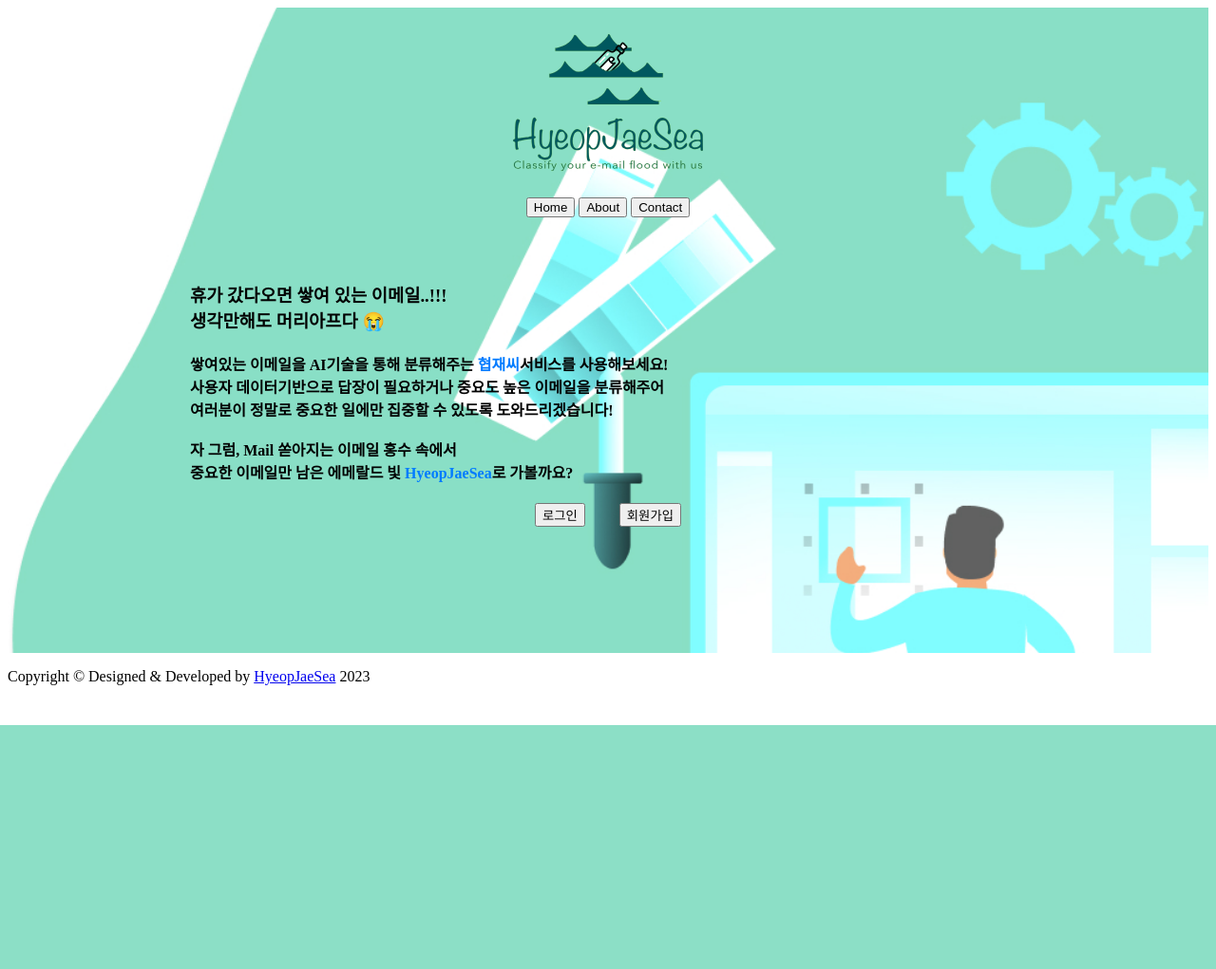
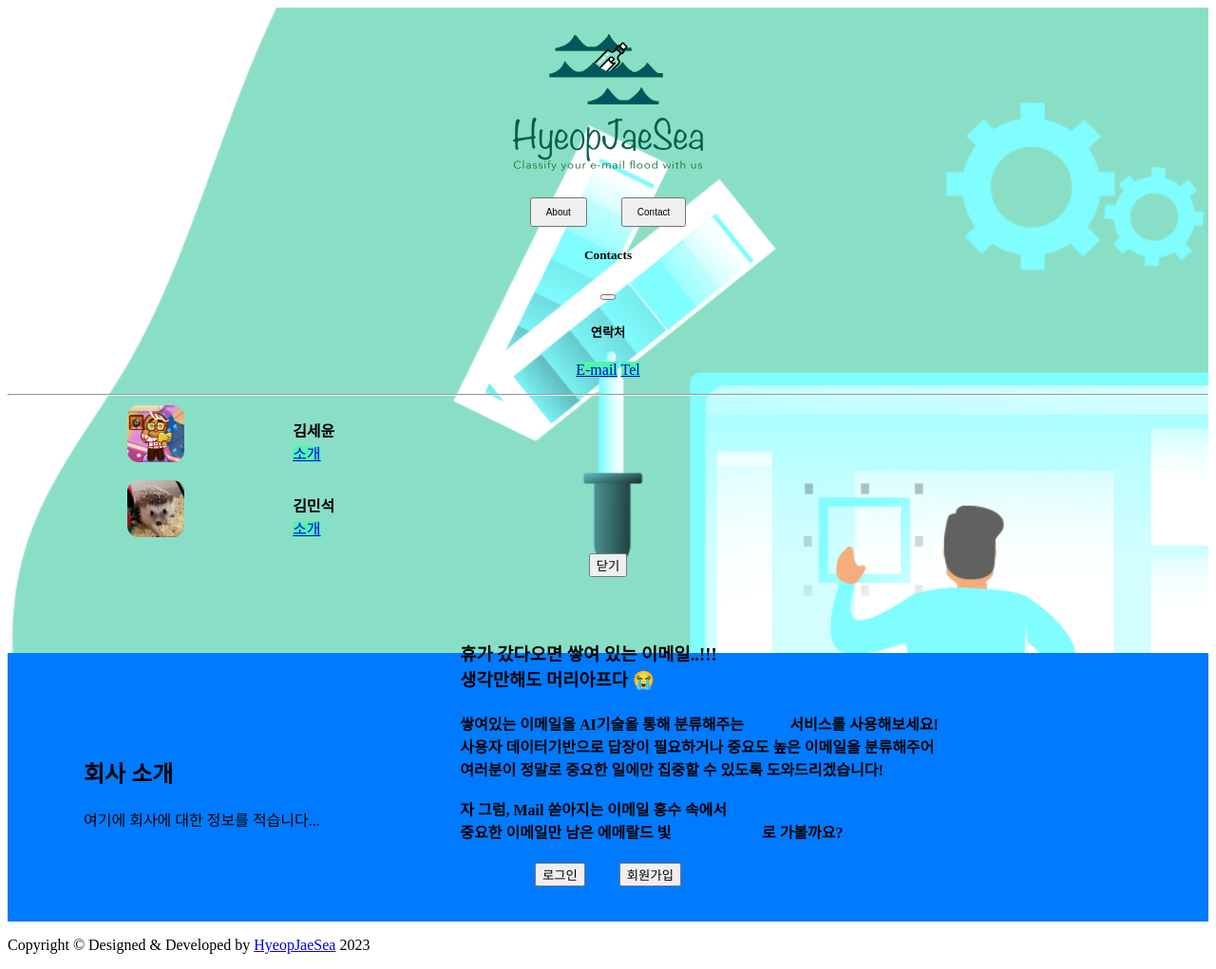
Before and after one commit to KT-Aivengers/Big_project, a Django app: page / in a window 1280 px wide. Shown: the part 36-1057 px from the top of the page at 95% size. Before the commit the page ends 800 px from the top, so only its background shows below. Run offline with Django 4.2, Linux system fonts and the light colour scheme; parts of the project's set-up code (start-up, migrations or seed data) failed here and were passed over; some libraries are stand-ins or nearby versions.

Commit message:
[FE] Upd : Home 화면 구성 변경/ About, Contact 추가

```diff
--- a/templates/fillow/home/home.html
+++ b/templates/fillow/home/home.html
@@ -2,10 +2,93 @@
 {% load static %}
 
 {% block additional_css %}
+<script>
+    function scrollToAboutSection() {
+        document.getElementById('about-section').scrollIntoView({
+            behavior: 'smooth'
+        });
+    }
+</script>
+
+
 <style>
+    .popover-test {
+        margin-top: 3%%; /* 위쪽 마진 조정 */
+        background-color: #51f5ae; /* 에메랄드 색상 코드 */
+        border-color: #51f5ae; /* 버튼 테두리 색상도 동일하게 조정 */
+    }
+
+    .popover-test:hover {
+        background-color: #41f5ae; /* 호버 시 색상 변경 (더 어두운 에메랄드 색) */
+        border-color: #41f5ae;
+    }
+    .team-member {
+        display: flex;
+    align-items: center;
+    justify-content: flex-start;
+        margin-bottom: 15px;
+        margin-left : 10%; /* 각 팀원 간격 조절 */
+    }
+
+    .team-member-photo {
+        border-radius: 20%; /* 원형 이미지 */
+        width: 60px; /* 이미지 크기 조절 */
+        height: 60px;
+        margin-right : 10%;
+    }
+
+    .team-member-info {
+        text-align: left;
+        margin-left : 10%;
+        flex-grow: 2;
+    }
+
+    .team-member-name {
+        margin-bottom : 0%;
+        font-weight: bold;
+    }
+
+    .team-member-role {
+        color: #666;
+        font-size: 0.9em;
+    }
+
     .btn-margin-adjust {
         margin-right: 2rem;
     }
+
+    .col-md-6 {
+        display: flex;
+        justify-content: center; /* 가운데 정렬 */
+        flex-direction: column;/* 가운데 정렬 */
+        max-height: 100%;
+        max-width: 100% ;
+    }
+
+    .landing-wording-container {
+        display: flex;
+        justify-content: center;
+        text-align: left;
+    }
+
+    /* 기존 .landing-wording 스타일 유지 */
+    .landing-wording {
+        /* 기존 스타일... */
+        text-align: left;
+    }
+
+    /* 버튼 컨테이너 스타일 */
+    .buttons-container {
+
+        justify-content: center;
+
+    }
+
+    .small-btn {
+        padding: 0.8em 1.5em;
+        font-size: 10px;
+    }
+
 
     .home {
         padding-top: 0.5rem !important;
@@ -57,6 +140,13 @@
         font-weight: bold; /* 글씨를 두껍게 합니다. */
     }
 
+    #about-section {
+        padding: 5em;
+        background-color: #007bff;
+        /* 추가적인 스타일링 */
+    }
+
+
 
     /* 중간 크기의 화면 (태블릿)에 대한 스타일 */
     @media (min-width: 768px) {
@@ -96,29 +186,76 @@
             <div>
                 <img id="logo" src="{% static 'fillow/images/logofull.svg' %}" alt="HyeopjaeSea" width="200" height="200">
                 <div>
-                    <button type="button" class="btn btn-rounded btn-primary"><span
+                    {% comment %} <button type="button" class="btn btn-rounded btn-primary"><span
                         class="btn-icon-start text-primary"><i class="fa-solid fa-house"></i>
-                    </span>Home</button>
-                    <button type="button" class="btn btn-rounded btn-info"><span
+                    </span>Home</button> {% endcomment %}
+                    <button type="button" class="btn btn-rounded btn-info btn-margin-adjust small-btn" onclick="scrollToAboutSection()" ><span
                         class="btn-icon-start text-info"><i class="fa-solid fa-circle-info"></i>
                     </span>About</button>
-                    <button type="button" class="btn btn-rounded btn-danger"><span
+                    <button type="button" class="btn btn-rounded btn-danger small-btn" data-bs-toggle="modal" data-bs-target="#contactmodal" ><span
                         class="btn-icon-start text-danger"><i class="fa-solid fa-envelope"></i>
                     </span>Contact</button>
+                    <!--Contact 모달 추가-->
+                    <div class="modal fade" id="contactmodal">
+                        <div class="modal-dialog modal-dialog-centered" role="document">
+                            <div class="modal-content">
+                                <div class="modal-header">
+                                    <h5 class="modal-title">Contacts</h5>
+                                    <button type="button" class="btn-close" data-bs-dismiss="modal">
+                                    </button>
+                                </div>
+                                <div class="modal-body">
+                                    <h5>연락처</h5>
+                                    <p><a href="#" role="button" data-container="body" data-bs-toggle="popover" class="btn btn-sm btn-secondary popover-test" title="이메일주소" data-bs-content="cjaylee823@gmail.com">E-mail</a>
+                                    <a href="#" role="button" data-container="body" data-bs-toggle="popover" class="btn btn-sm btn-secondary popover-test" title="전화번호" data-bs-content="02-1234-1234">Tel</a></p>
+
+                                    <hr>
+                                </div>
+                                <div class="team-member">
+                                    <img src="{% static 'fillow/images/profile/seyoonprofile.png' %}" alt="팀원 이름" class="team-member-photo">
+                                    <div class="team-member-info">
+                                        <p class="team-member-name">김세윤</p>
+                                        <a href="#" role="button" data-container="body" data-bs-toggle="popover" class="btn btn-sm btn-secondary popover-test" title="팀장" data-bs-content="세윤해줘">소개</a>
                                     </div>
                                 </div>
-            <div class="col-md-6 text-left">
-                <div class="landing-wording text-left">
+                                <div class="team-member">
+                                    <img src="{% static 'fillow/images/profile/minseokprofile.jpg' %}" alt="팀원 이름" class="team-member-photo">
+                                    <div class="team-member-info">
+                                        <p class="team-member-name">김민석</p>
+                                        <a href="#" role="button" data-container="body" data-bs-toggle="popover" class="btn btn-sm btn-secondary popover-test" title="밤송이Dad" data-bs-content="세윤해줘">소개</a>
+                                    </div>
+                                </div>
+                                <div class="modal-footer">
+                                    <button type="button" class="btn btn-danger light" data-bs-dismiss="modal">닫기</button>
+                                </div>
+                            </div>
+                        </div>
+                    </div>
+                </div>
+            </div>
+            <div class="col-md-6">
+                <div class="landing-wording-container">
+                    <div class="landing-wording">
                         <h3 class="text-left">휴가 갔다오면 쌓여 있는 이메일..!!!
                             <br> 생각만해도 머리아프다 😭</h3>
                         <h4>쌓여있는 이메일을 AI기술을 통해 분류해주는 <strong>협재씨</strong>서비스를 사용해보세요!<br>
                             사용자 데이터기반으로 답장이 필요하거나 중요도 높은 이메일을 분류해주어<br>
                             여러분이 정말로 중요한 일에만 집중할 수 있도록 도와드리겠습니다!<br><br>자 그럼, Mail 쏟아지는 이메일 홍수 속에서 <br> 중요한 이메일만 남은 에메랄드 빛 <strong>HyeopJaeSea</strong>로 가볼까요?</h4>
                     </div>
-                <button type="button"  class="btn btn-primary btn-margin-adjust" onclick="location.href='{% url 'fillow:page-login' %}'" >로그인</button>
+                </div>
+                <div class="buttons-container">
+                    <button type="button" class="btn btn-primary btn-margin-adjust" onclick="location.href='{% url 'fillow:page-login' %}'" >로그인</button>
                     <button type="button" class="btn btn-warning" onclick="location.href='{% url 'fillow:page-register' %}'">회원가입</button>
                 </div>
+            </div>
 
+        </div>
+    </div>
+    <div id="about-section">
+        <div class="content-body default-height home">
+            <h2>회사 소개</h2>
+            <p>여기에 회사에 대한 정보를 적습니다...</p>
+            <!-- 추가적인 내용 -->
         </div>
     </div>
 </div>
```
Also changed, not shown: templates/fillow/home/ui-modal-contacts.html (added, +237 -0 lines), static/fillow/images/profile/minseokprofile.jpg (added), static/fillow/images/profile/seyoonprofile.png (added). Lines whose indentation alone changed are shown as unchanged.
